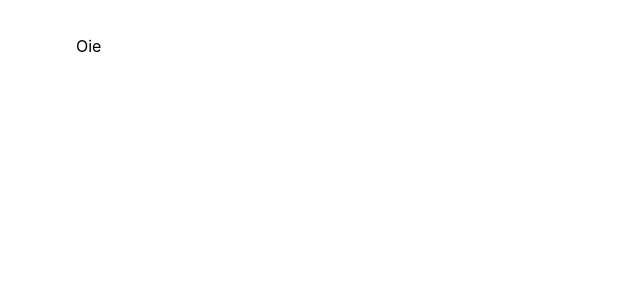
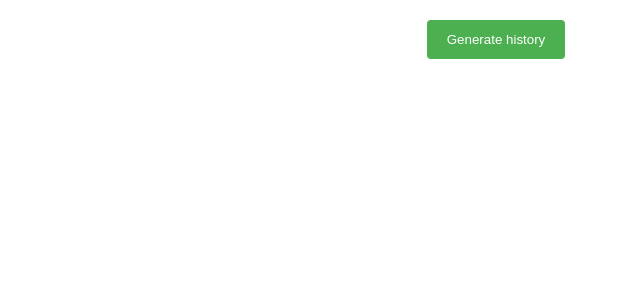
Before and after one commit to nathaliafab/FantasyLab, a React (Create React App) app in the folder my-app/: page /history in a window 1280 px wide. Shown: the top 300 px of the page, without its empty margins (144-784 px from the left). Built offline with nearby package versions, Linux system fonts and the light colour scheme.

Commit message:
Add chamada funcional pra gpt 3.5

```diff
--- a/my-app/src/pages/GenerateHistory/index.jsx
+++ b/my-app/src/pages/GenerateHistory/index.jsx
@@ -2,11 +2,41 @@ import React, { useState } from "react";
 import 'openai';
 
 function GenerateHistory() {
-  return (
-    <div className="App">
-      <p>Oie</p>
-    </div>
-  );
+    const [history, setHistory] = useState('');
+    const [isLoading, setIsLoading] = useState(false);
+
+    const generatePrompt = () => {
+        return `Write a RPG fantasy history that I can work with.`;
+    }
+
+    const generateText = async () => {
+        setIsLoading(true);
+        const { Configuration, OpenAIApi } = require("openai");
+
+        const configuration = new Configuration({
+            apiKey: "",
+        });
+        const openai = new OpenAIApi(configuration);
+
+        const completion = await openai.createChatCompletion({
+            model: "gpt-3.5-turbo",
+            messages: [{ role: "user", content: generatePrompt() }],
+        });
+
+        setIsLoading(false);
+        const arr = Object.entries(completion.data);
+        console.log(arr[5][1][0].message.content);
+
+        setHistory(arr[5][1][0].message.content);
+    };
+
+    return (
+        <div className="App">
+            <button onClick={generateText}>Generate history</button>
+            {isLoading && <p>Loading...</p>}
+            {!isLoading && history && <p>{history}</p>}
+        </div>
+    );
 }
 
 export default GenerateHistory;
```
